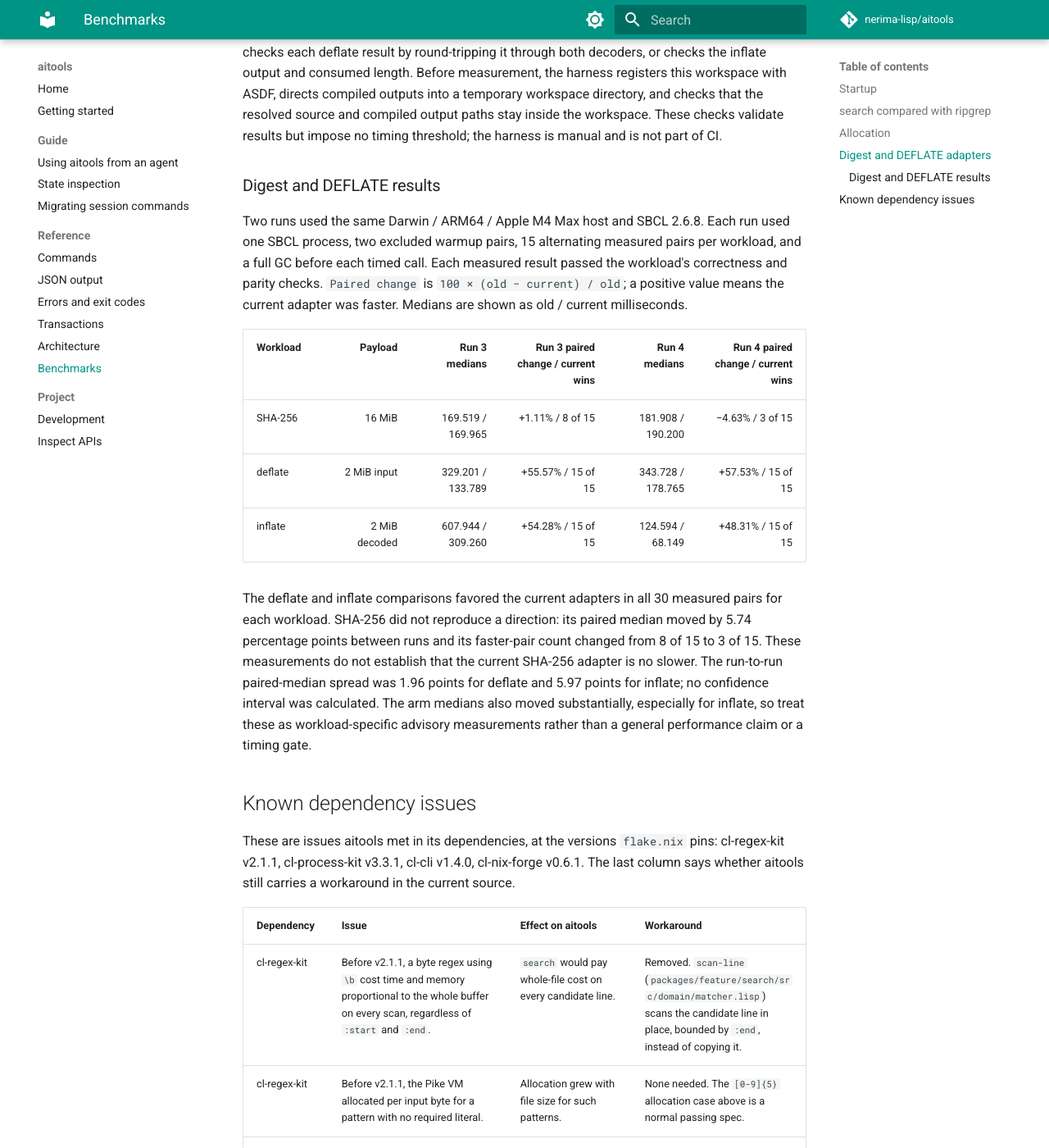
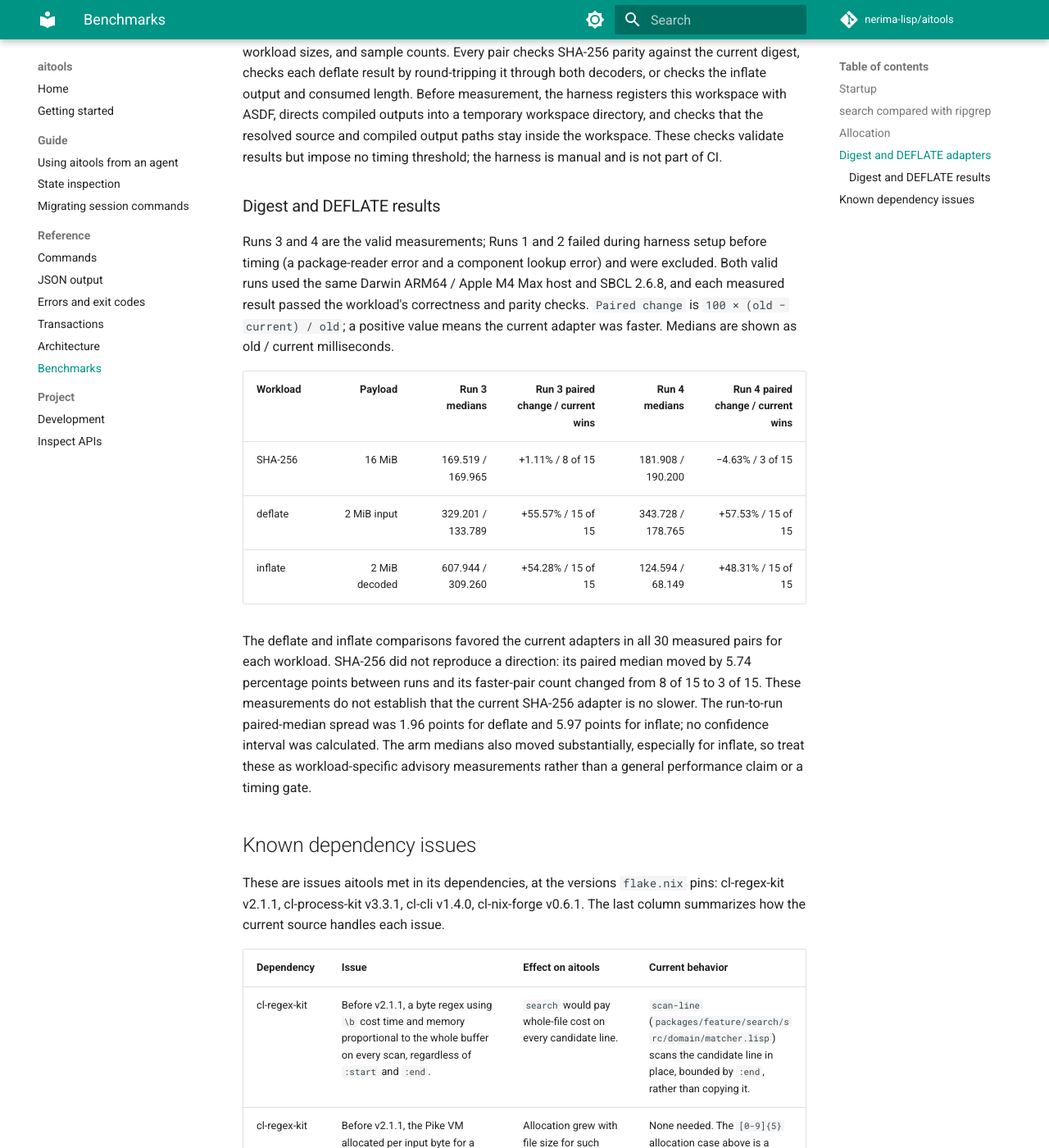
Before and after one commit to nerima-lisp/aitools, an MkDocs documentation site: the page built from docs/src/reference/benchmarks.md, in a window 1280 px wide and 1400 px high, scrolled down 1905 px. Shown: the whole window at 82% size. Built offline with MkDocs 1.6.1 and Material for MkDocs 9.7.7, drawn with Linux system fonts in a browser that asks for light colours; comment, search, counter and statistics services are not loaded; some of the changed text lies outside the part shown.

Commit message:
docs: clarify adapter benchmark results

```diff
--- a/docs/src/reference/benchmarks.md
+++ b/docs/src/reference/benchmarks.md
@@ -90,7 +90,7 @@ of CI.
 
 ### Digest and DEFLATE results
 
-Two runs used the same Darwin / ARM64 / Apple M4 Max host and SBCL 2.6.8. Each run used one SBCL process, two excluded warmup pairs, 15 alternating measured pairs per workload, and a full GC before each timed call. Each measured result passed the workload's correctness and parity checks. `Paired change` is `100 × (old − current) / old`; a positive value means the current adapter was faster. Medians are shown as old / current milliseconds.
+Runs 3 and 4 are the valid measurements; Runs 1 and 2 failed during harness setup before timing (a package-reader error and a component lookup error) and were excluded. Both valid runs used the same Darwin ARM64 / Apple M4 Max host and SBCL 2.6.8, and each measured result passed the workload's correctness and parity checks. `Paired change` is `100 × (old − current) / old`; a positive value means the current adapter was faster. Medians are shown as old / current milliseconds.
 
 | Workload | Payload | Run 3 medians | Run 3 paired change / current wins | Run 4 medians | Run 4 paired change / current wins |
 |---|---:|---:|---:|---:|---:|
@@ -104,14 +104,14 @@ The deflate and inflate comparisons favored the current adapters in all 30 measu
 
 These are issues aitools met in its dependencies, at the versions
 `flake.nix` pins: cl-regex-kit v2.1.1, cl-process-kit v3.3.1, cl-cli v1.4.0,
-cl-nix-forge v0.6.1. The last column says whether aitools still carries a
-workaround in the current source.
+cl-nix-forge v0.6.1. The last column summarizes how the current source
+handles each issue.
 
-| Dependency | Issue | Effect on aitools | Workaround |
+| Dependency | Issue | Effect on aitools | Current behavior |
 |---|---|---|---|
-| cl-regex-kit | Before v2.1.1, a byte regex using `\b` cost time and memory proportional to the whole buffer on every scan, regardless of `:start` and `:end`. | `search` would pay whole-file cost on every candidate line. | Removed. `scan-line` (`packages/feature/search/src/domain/matcher.lisp`) scans the candidate line in place, bounded by `:end`, instead of copying it. |
+| cl-regex-kit | Before v2.1.1, a byte regex using `\b` cost time and memory proportional to the whole buffer on every scan, regardless of `:start` and `:end`. | `search` would pay whole-file cost on every candidate line. | `scan-line` (`packages/feature/search/src/domain/matcher.lisp`) scans the candidate line in place, bounded by `:end`, rather than copying it. |
 | cl-regex-kit | Before v2.1.1, the Pike VM allocated per input byte for a pattern with no required literal. | Allocation grew with file size for such patterns. | None needed. The `[0-9]{5}` allocation case above is a normal passing spec. |
-| cl-regex-kit | `(?:[^x]*r)?P` did not match `"P x"` in v2.1.0. | Broke the Rust `impl` pattern in the language table and a search matcher spec. | Removed. The search matcher specs blocked on this are normal specs under v2.1.1. |
-| cl-process-kit | Before v3.3.1, `spawn-native :session t` lost a setsid/process-group race on a fraction of Darwin launches. | `bg start` could fail before the program execs. | Removed. `bg start` launches once; a genuine failure is reported (`packages/feature/process/src/infrastructure/bg-launcher.lisp`). |
-| cl-cli | `:rest-p` positionals consumed later options in v1.3.0. | `search` had to declare optional path positionals. | Removed. `search` uses one rest positional for paths under v1.4.0. |
+| cl-regex-kit | `(?:[^x]*r)?P` did not match `"P x"` in v2.1.0. | Broke the Rust `impl` pattern in the language table and a search matcher spec. | The matcher specs blocked on this now run as normal specs under v2.1.1. |
+| cl-process-kit | Before v3.3.1, `spawn-native :session t` lost a setsid/process-group race on a fraction of Darwin launches. | `bg start` could fail before the program execs. | `bg start` launches once; a genuine failure is reported (`packages/feature/process/src/infrastructure/bg-launcher.lisp`). |
+| cl-cli | `:rest-p` positionals consumed later options in v1.3.0. | `search` had to declare optional path positionals. | `search` uses one rest positional for paths under v1.4.0. |
 | cl-nix-forge | Before v0.6.1, the `.asd` reader recursed once per character, so a `.asd` of a few tens of kilobytes exceeded Nix's default `max-call-depth`. | Evaluating `flake.nix`, which reads the version from `aitools.asd`, failed. | None needed. v0.6.1 walks the file iteratively. |
```
Also changed, not shown: other parts of docs/src/reference/benchmarks.md (+3 -3 lines).
